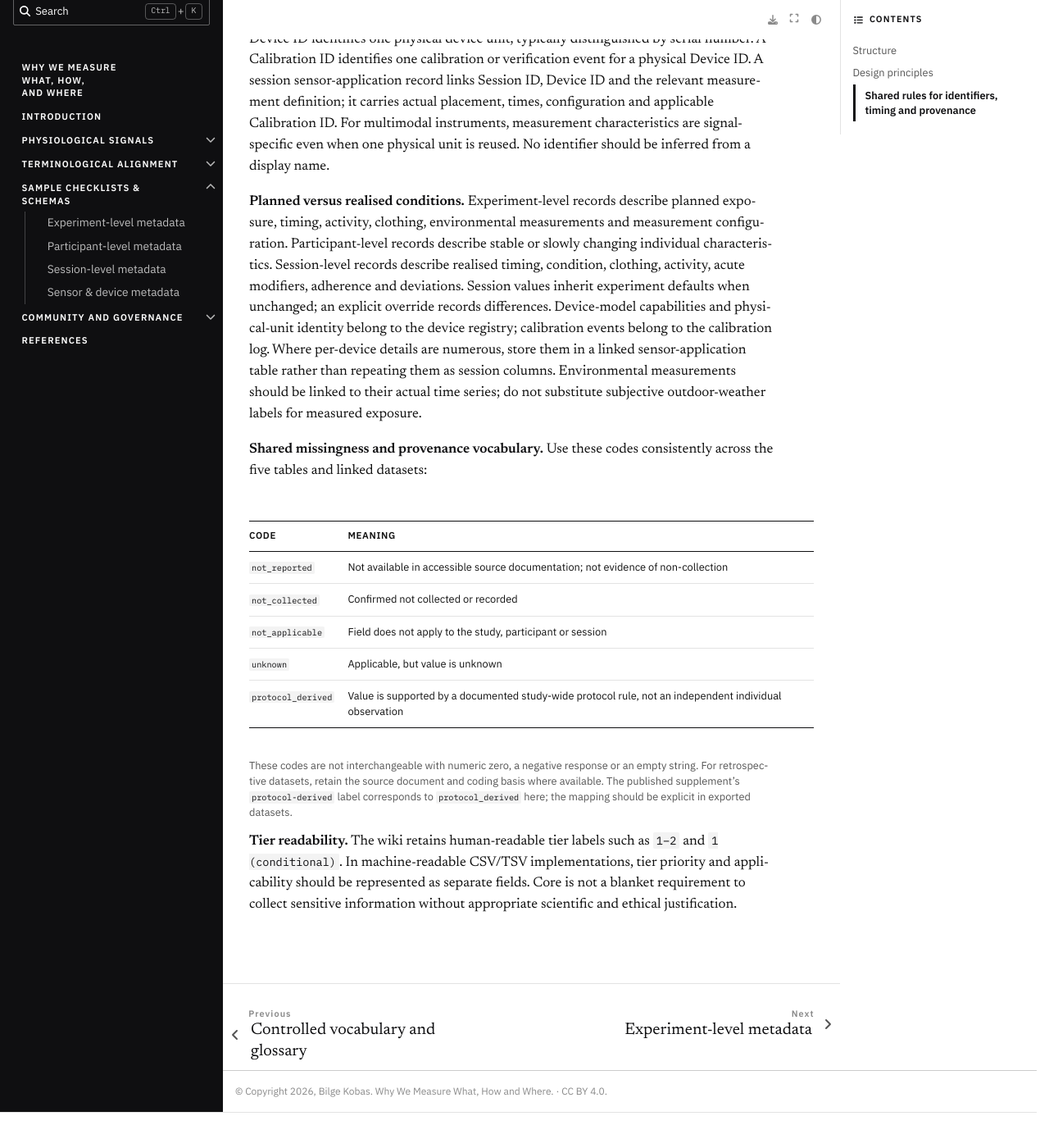
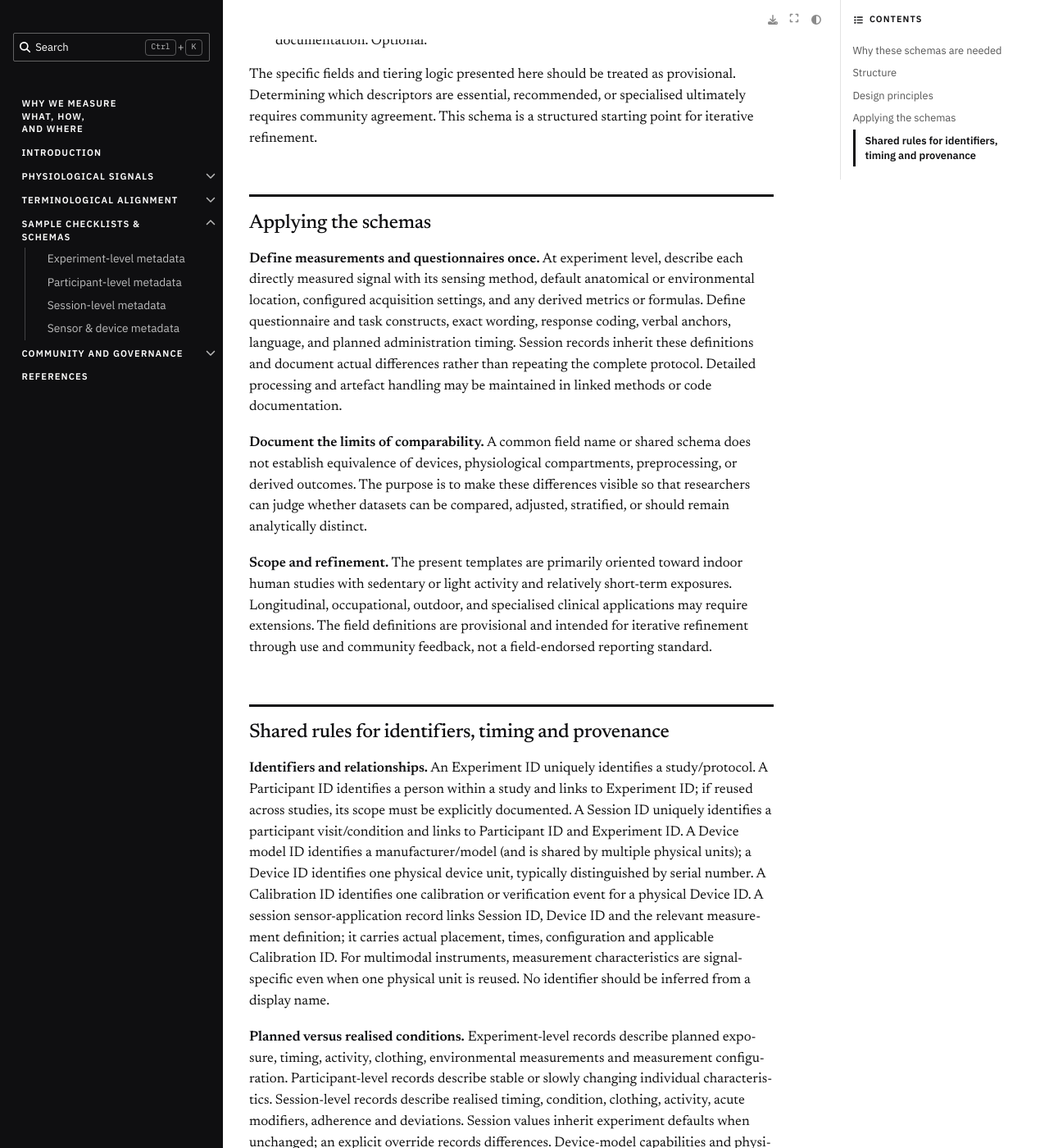
Before and after one commit to bilgekobas/WhyWeMeasureWhat, a Jupyter Book: the page built from book/content/sample-checklists-schemas/index.md, in a window 1280 px wide and 1400 px high, scrolled down 2065 px. Shown: the whole window at 82% size. Built offline with Jupyter Book 1.0.4 settings and Sphinx 7.4.7 and the Sphinx Book theme 1.1.4, drawn with Linux system fonts in a browser that asks for light colours; cross-references to code outside the pages are shown as plain code; before the commit the page ends 3422 px from its top, so only the background shows below that; some of the changed text lies outside the part shown.

Commit message:
Clarify schema landing page using manuscript rationale

```diff
--- a/book/content/sample-checklists-schemas/index.md
+++ b/book/content/sample-checklists-schemas/index.md
@@ -1,6 +1,12 @@
 # SAMPLE CHECKLISTS & SCHEMAS
 
 This section provides structured documentation templates for human thermal physiology studies. The goal is not to prescribe a field-wide standard, but to make one coherent implementation transparent and to provide concrete examples that other groups can adapt and share. By circulating comparable schemas, the field can gradually converge on common reporting practices and enable more reproducible, interoperable datasets.
+
+## Why these schemas are needed
+
+Physiological variables with the same name are not necessarily comparable across studies. Their interpretation depends on the physiological process of interest, sensing method, anatomical location, timing, participant state, and the processing used to derive reported outcomes. These schemas are intended to document those dependencies, rather than require identical instruments or experimental protocols. They complement established standards for environmental measurement; they do not replace them.
+
+The distinction is between *nominal completeness* (a signal or outcome is named) and *interpretive completeness* (the information needed to understand how it was obtained and whether it can be compared is available). The tables provide a practical starting point for documenting the latter.
 
 ## Structure
 
@@ -29,6 +35,14 @@
 The specific fields and tiering logic presented here should be treated as provisional. Determining which descriptors are essential, recommended, or specialised ultimately requires community agreement. This schema is a structured starting point for iterative refinement.
 
 
+## Applying the schemas
+
+**Define measurements and questionnaires once.** At experiment level, describe each directly measured signal with its sensing method, default anatomical or environmental location, configured acquisition settings, and any derived metrics or formulas. Define questionnaire and task constructs, exact wording, response coding, verbal anchors, language, and planned administration timing. Session records inherit these definitions and document actual differences rather than repeating the complete protocol. Detailed processing and artefact handling may be maintained in linked methods or code documentation.
+
+**Document the limits of comparability.** A common field name or shared schema does not establish equivalence of devices, physiological compartments, preprocessing, or derived outcomes. The purpose is to make these differences visible so that researchers can judge whether datasets can be compared, adjusted, stratified, or should remain analytically distinct.
+
+**Scope and refinement.** The present templates are primarily oriented toward indoor human studies with sedentary or light activity and relatively short-term exposures. Longitudinal, occupational, outdoor, and specialised clinical applications may require extensions. The field definitions are provisional and intended for iterative refinement through use and community feedback, not a field-endorsed reporting standard.
+
 ## Shared rules for identifiers, timing and provenance
 
 **Identifiers and relationships.** An Experiment ID uniquely identifies a study/protocol. A Participant ID identifies a person within a study and links to Experiment ID; if reused across studies, its scope must be explicitly documented. A Session ID uniquely identifies a participant visit/condition and links to Participant ID and Experiment ID. A Device model ID identifies a manufacturer/model (and is shared by multiple physical units); a Device ID identifies one physical device unit, typically distinguished by serial number. A Calibration ID identifies one calibration or verification event for a physical Device ID. A session sensor-application record links Session ID, Device ID and the relevant measurement definition; it carries actual placement, times, configuration and applicable Calibration ID. For multimodal instruments, measurement characteristics are signal-specific even when one physical unit is reused. No identifier should be inferred from a display name.
@@ -46,5 +60,3 @@
 | `protocol_derived` | Value is supported by a documented study-wide protocol rule, not an independent individual observation |
 
 These codes are not interchangeable with numeric zero, a negative response or an empty string. For retrospective datasets, retain the source document and coding basis where available. The published supplement's `protocol-derived` label corresponds to `protocol_derived` here; the mapping should be explicit in exported datasets.
-
-**Tier readability.** The wiki retains human-readable tier labels such as `1–2` and `1 (conditional)`. In machine-readable CSV/TSV implementations, tier priority and applicability should be represented as separate fields. Core is not a blanket requirement to collect sensitive information without appropriate scientific and ethical justification.
```
